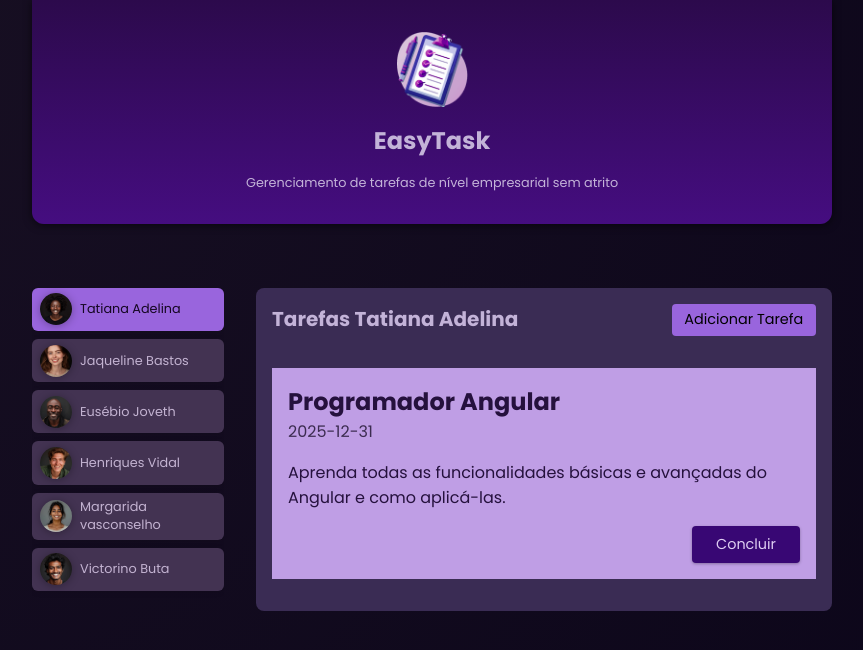
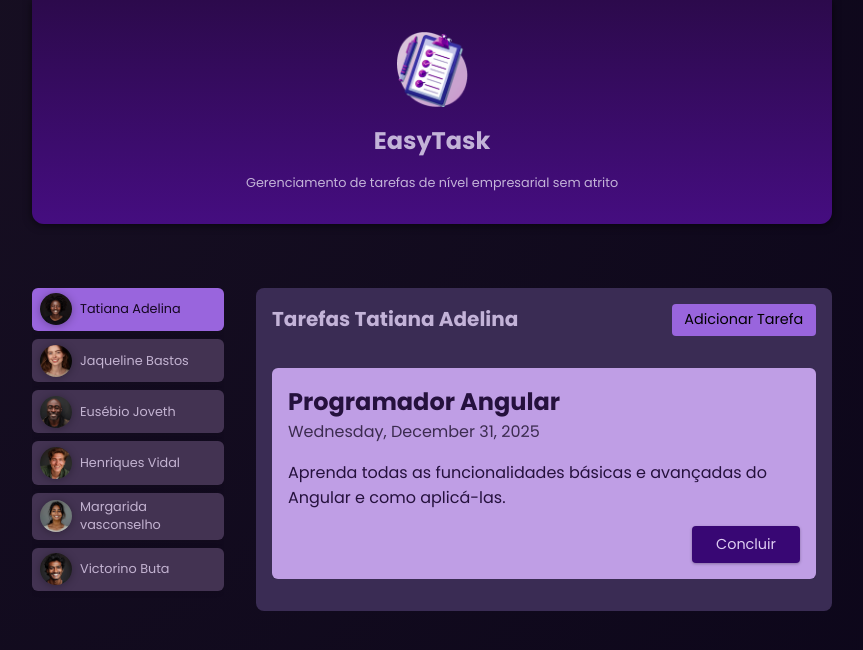
Before and after one commit to EusebioJoveth/angular-course, an Angular app: page / in a window 1280 px wide. Both pictures are taken after a click on the button "Tatiana Adelina". Shown: the top 650 px of the page, without its empty margins (208-1071 px from the left). Built offline with nearby package versions, Linux system fonts and the light colour scheme.

Commit message:
feat: add card-component

```diff
--- a/src/app/components/tasks/task/task.component.html
+++ b/src/app/components/tasks/task/task.component.html
@@ -1,8 +1,10 @@
+<app-card>
   <article>
     <h2>{{task.title}}</h2>
-  <time>{{task.dueDate}}</time>
+    <time>{{task.dueDate | date: 'fullDate' }}</time>
     <p>{{task.summary}}</p>
     <p class="actions">
       <button (click)="onCompleteTask()">Concluir</button>
     </p>
   </article>
+</app-card>
--- a/src/app/components/tasks/task/task.component.ts
+++ b/src/app/components/tasks/task/task.component.ts
@@ -1,10 +1,12 @@
 import { Component, EventEmitter, Input, Output } from '@angular/core';
+import { DatePipe } from '@angular/common';
 import { Task } from '../../../models/task';
+import { CardComponent } from '../../../shared/card/card.component';
 
 @Component({
   selector: 'app-task',
   standalone: true,
-  imports: [],
+  imports: [ CardComponent, DatePipe ],
   templateUrl: './task.component.html',
   styleUrl: './task.component.css'
 })
--- a/src/app/components/user/user.component.css
+++ b/src/app/components/user/user.component.css
@@ -1,9 +1,3 @@
-div {
-  border-radius: 6px;
-  box-shadow: 0 1px 6px rgba(0, 0, 0, 0.1);
-  overflow: hidden;
-}
-
 button {
   display: flex;
   align-items: center;
--- a/src/app/components/user/user.component.html
+++ b/src/app/components/user/user.component.html
@@ -1,6 +1,6 @@
-<div>
+<app-card>
   <button [class.active] = "selected" (click)="onSelectUser()">
     <img [src]="imagePath" [alt]="user.name"/>
     <span>{{user.name}}</span>
   </button>
-</div>
+</app-card>
--- a/src/app/components/user/user.component.ts
+++ b/src/app/components/user/user.component.ts
@@ -1,10 +1,11 @@
 import { Component, EventEmitter, Input, Output } from '@angular/core';
 import { User } from '../../models/user';
+import { CardComponent } from '../../shared/card/card.component';
 
 @Component({
   selector: 'app-user',
   standalone: true,
-  imports: [],
+  imports: [ CardComponent],
   templateUrl: './user.component.html',
   styleUrl: './user.component.css'
 })
--- /dev/null
+++ b/src/app/shared/card/card.component.css
@@ -0,0 +1,5 @@
+div {
+  border-radius: 6px;
+  box-shadow: 0 1px 6px rgba(0, 0, 0, 0.1);
+  overflow: hidden;
+}
--- /dev/null
+++ b/src/app/shared/card/card.component.html
@@ -0,0 +1,3 @@
+<div>
+  <ng-content />
+</div>
```
Also changed, not shown: src/app/shared/card/card.component.ts (added, +12 -0 lines). Lines whose indentation alone changed are shown as unchanged.
